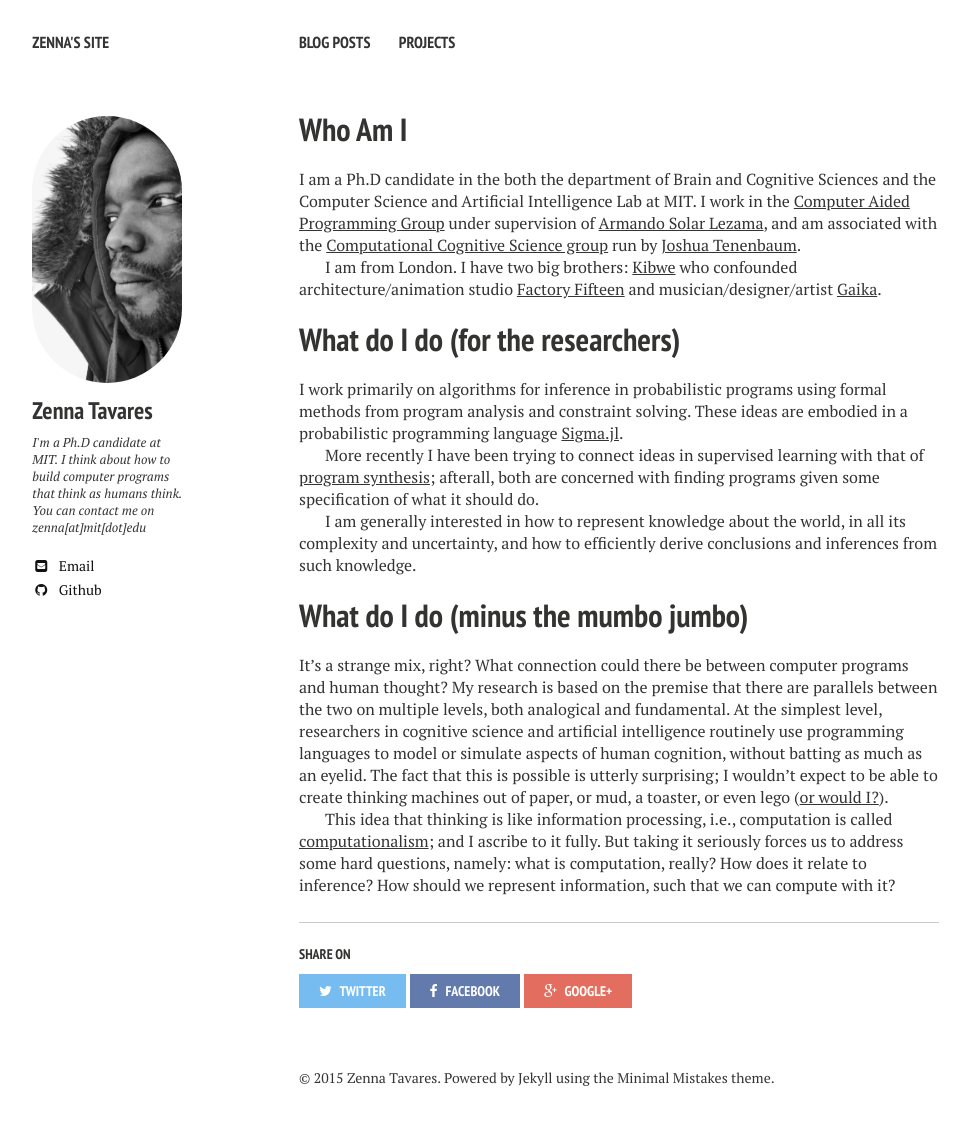
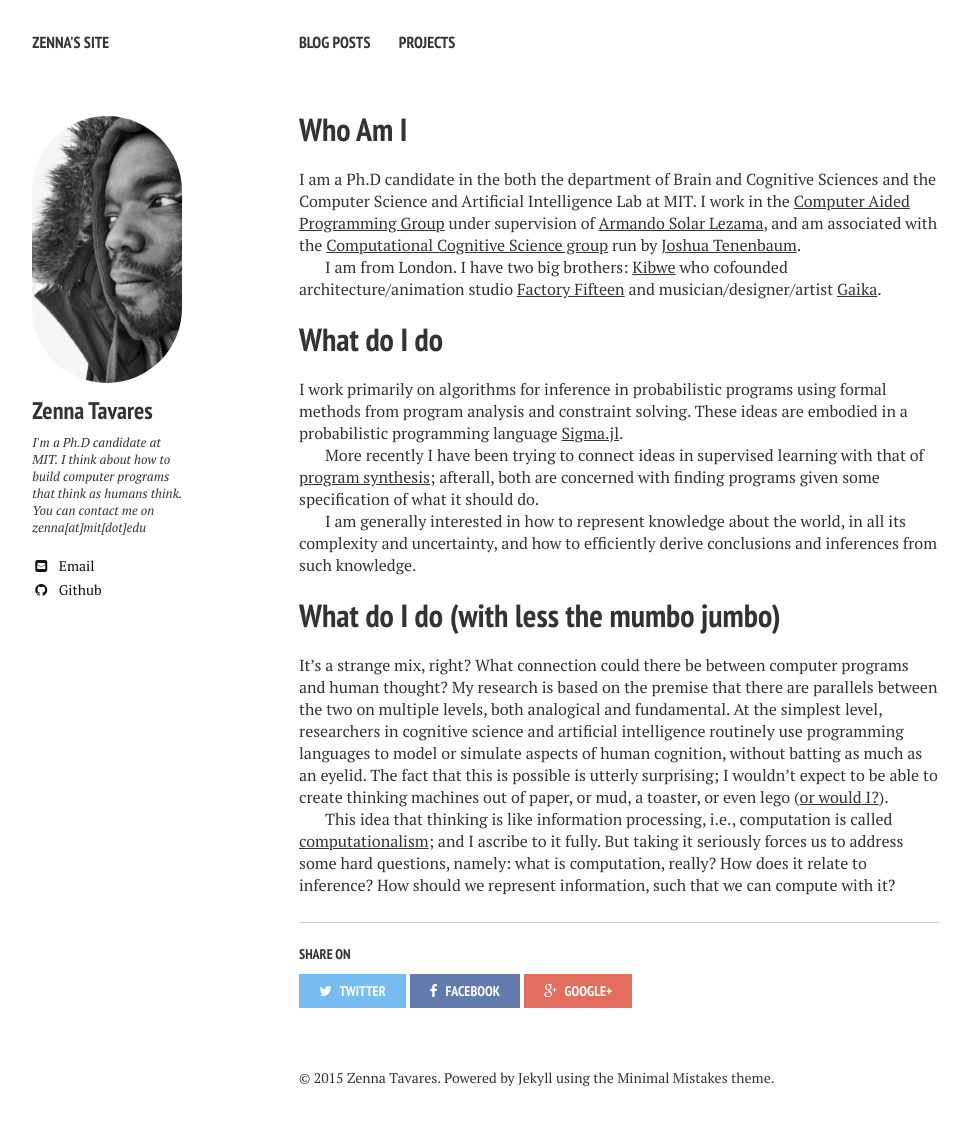
Before and after one commit to zenna/zenna.github.io, a Jekyll site: the page built from index.md, in a window 1280 px wide. Shown: the whole page, without its empty margins (21-990 px from the left). Built offline with Jekyll 4.4.1, drawn with Linux system fonts in a browser that asks for light colours; nearby versions of some CDN libraries.

Commit message:
modified

```diff
--- a/index.md
+++ b/index.md
@@ -6,16 +6,16 @@ tags: [Me, Intro]
 
 I am a Ph.D candidate in the both the department of Brain and Cognitive Sciences and the Computer Science and Artificial Intelligence Lab at MIT.  I work in the [Computer Aided Programming Group](http://groups.csail.mit.edu/cap/) under supervision of [Armando Solar Lezama](http://people.csail.mit.edu/asolar/), and am associated with the [Computational Cognitive Science group](http://cocosci.mit.edu) run by [Joshua Tenenbaum](http://web.mit.edu/cocosci/josh.html).
 
-I am from London. I have two big brothers: [Kibwe](http://blog.ted.com/constructing-kinetic-worlds-the-futuristic-films-of-ted-fellow-kibwe-tavares/) who confounded architecture/animation studio [Factory Fifteen](http://www.factoryfifteen.com/) and musician/designer/artist [Gaika](https://vimeo.com/user19682881).
+I am from London. I have two big brothers: [Kibwe](http://blog.ted.com/constructing-kinetic-worlds-the-futuristic-films-of-ted-fellow-kibwe-tavares/) who cofounded architecture/animation studio [Factory Fifteen](http://www.factoryfifteen.com/) and musician/designer/artist [Gaika](https://vimeo.com/user19682881).
 
-# What do I do (for the researchers)
+# What do I do
 I work primarily on algorithms for inference in probabilistic programs using formal methods from program analysis and constraint solving.  These ideas are embodied in a probabilistic programming language [Sigma.jl](https://github.com/zenna/Sigma.jl).
 
 More recently I have been trying to connect ideas in supervised learning with that of [program synthesis](http://homes.cs.washington.edu/~bornholt/post/synthesis-for-architects.html); afterall, both are concerned with finding programs given some specification of what it should do.
 
 I am generally interested in how to represent knowledge about the world, in all its complexity and uncertainty, and how to efficiently derive conclusions and inferences from such knowledge.
 
-# What do I do (minus the mumbo jumbo)
+# What do I do (with less the mumbo jumbo)
 It's a strange mix, right? What connection could there be between computer programs and human thought?  My research is based on the premise that there are parallels between the two on multiple levels, both analogical and fundamental.  At the simplest level, researchers in cognitive science and artificial intelligence routinely use programming languages to model or simulate aspects of human cognition, without batting as much as an eyelid.  The fact that this is possible is utterly surprising; I wouldn't expect to be able to create thinking machines out of paper, or mud, a toaster, or even lego ([or would I?](https://www.youtube.com/watch?v=cYw2ewoO6c4)).
 
 This idea that thinking is like information processing, i.e., computation is called [computationalism](http://en.wikipedia.org/wiki/Computational_theory_of_mind); and I ascribe to it fully.  But taking it seriously forces us to address some hard questions, namely: what is computation, really? How does it relate to inference? How should we represent information, such that we can compute with it?
```
Also changed, not shown: 3 other files.
